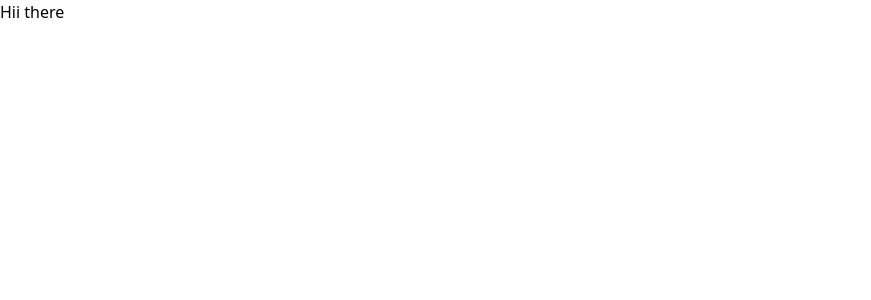
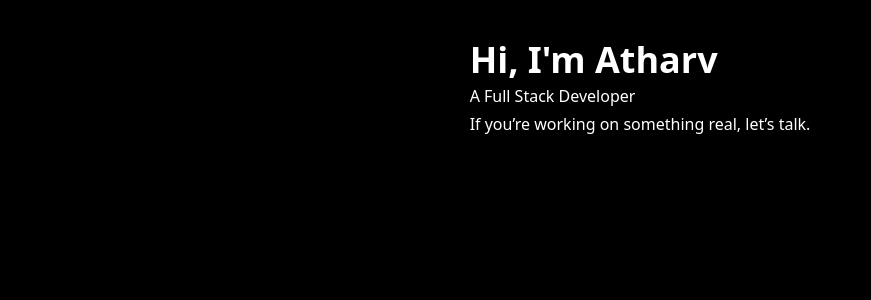
Before and after one commit to 24Atharv/portfolio, a React (Vite) app: page / in a window 1280 px wide. Shown: the top 300 px of the page, without its empty margins (0-871 px from the left). Built offline with nearby package versions, Linux system fonts and the light colour scheme.

Commit message:
intro component add

```diff
--- a/src/App.tsx
+++ b/src/App.tsx
@@ -1,8 +1,11 @@
 import './App.css'
+import { Intro } from './components/intro'
 
 function App() {
-  return <div>
-    Hii there
+  return <div className='bg-black min-h-screen text-white'>
+    <div className='p-10 flex justify-center'>
+    <Intro />
+    </div>
   </div>
 }
 
--- /dev/null
+++ b/src/components/Intro.tsx
@@ -0,0 +1,7 @@
+export const Intro = () => {
+    return <div className="flex flex-col gap-1">
+        <span className="font-bold text-4xl font-sans">Hi, I'm Atharv</span>
+        <span>A Full Stack Developer</span>
+        <span>If you’re working on something real, let’s talk.</span>
+    </div>
+}
```
Also changed, not shown: src/components/Navbar.tsx (added).
